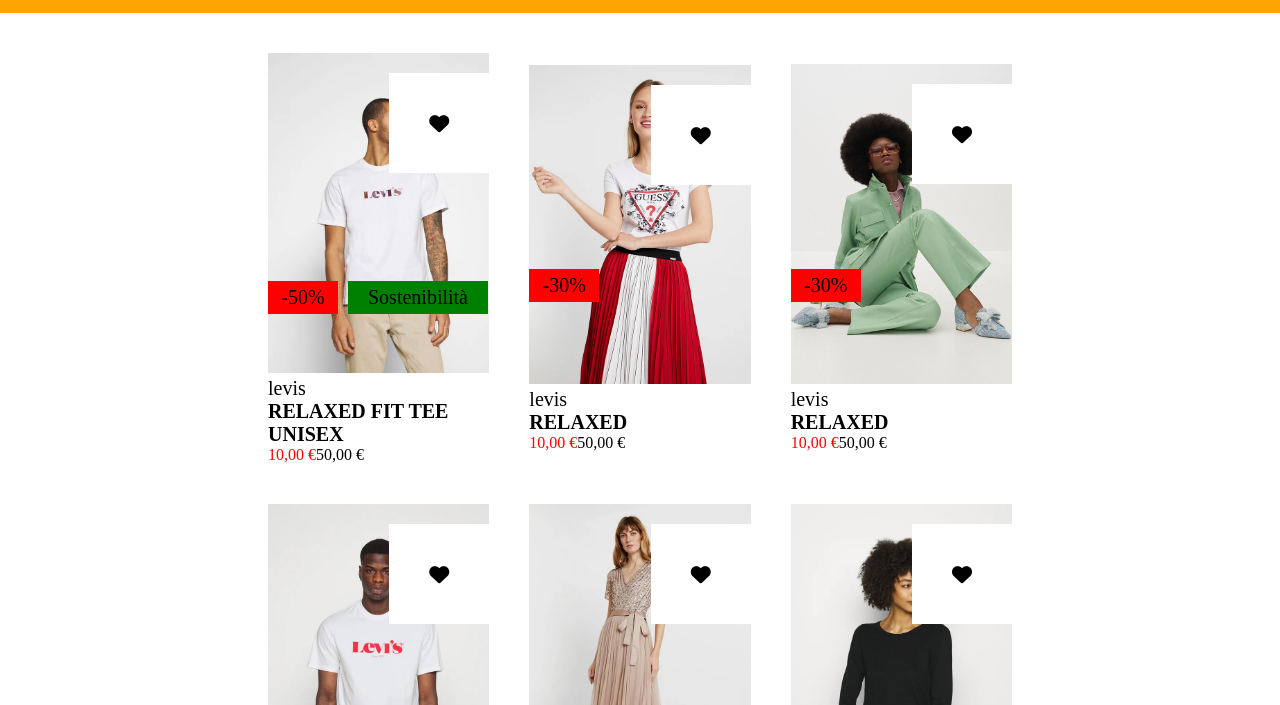
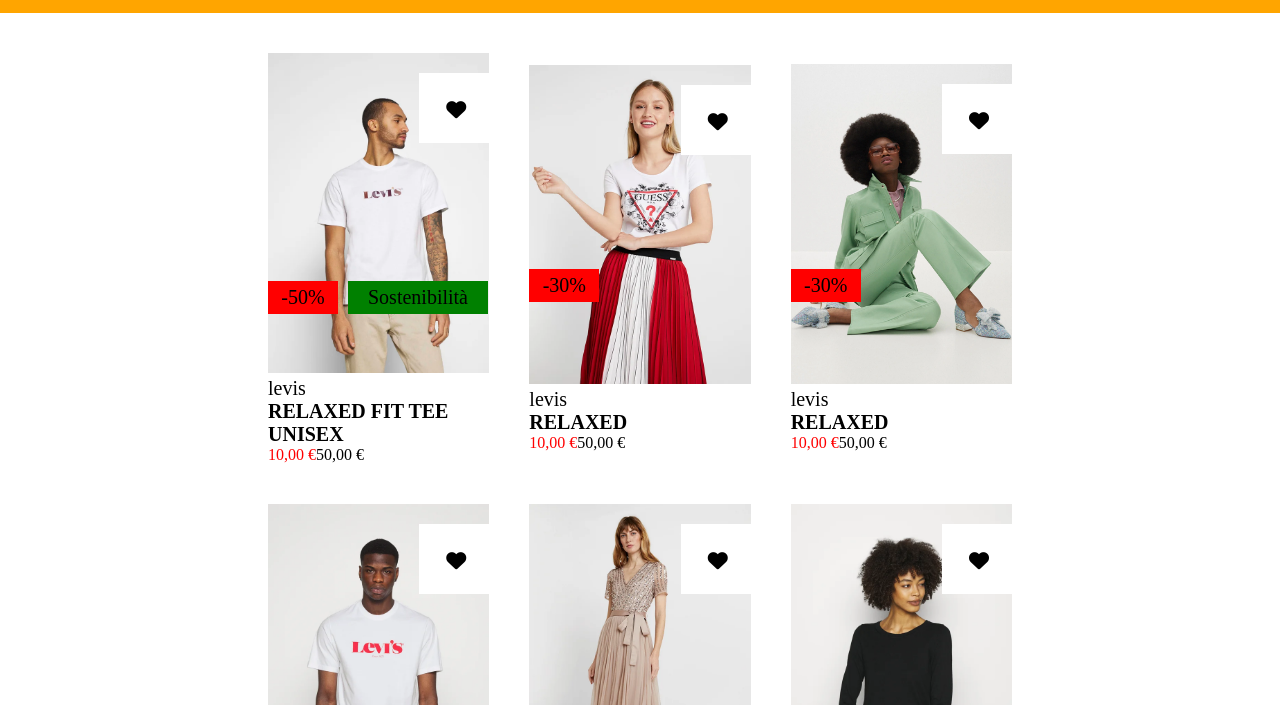
Before and after one commit to Fededada23/html-css-boolando, a plain HTML site: page index.html in a window 1280 px wide. Shown: the part 87-792 px from the top of the page. Drawn offline with Linux system fonts and the light colour scheme.

Commit message:
fixed padding hearts and dimension square white

```diff
--- a/css/style.css
+++ b/css/style.css
@@ -82,16 +82,18 @@ ul{
 }
 
 .label-white{
-    width: 100px;
-    height: 100px;
+    width: 70px;
+    height: 70px;
     font-size: 20px;
-    padding: 40px;
     text-align: center;
     position: absolute;
     background-color: white;
     top:20px;
     right: 0px;
 
+}
+.zia{
+    padding: 27px;
 }
 
 .margin-80px{
--- a/index.html
+++ b/index.html
@@ -48,7 +48,7 @@
                             <div class="overlay"><img src="./images/img/1b.webp" alt="1b"></div>
                             <div class="label green margin-80px">Sostenibilità</div>
                             <div class="label red">-50%</div>
-                            <div class="label-white"><i class="fa-solid fa-heart"></i></div>
+                            <div class="label-white"><i class="zia fa-solid fa-heart"></i></div>
                             <ul>
                                 <li class="marchio">levis</li>
                                 <li class="modello"><strong>RELAXED FIT TEE UNISEX</strong></li>
@@ -63,7 +63,7 @@
                             <img src="./images/img/2.webp">
                             <div class="overlay"><img src="./images/img/2b.webp" alt="2b"></div>
                             <div class="label red">-30%</div>
-                            <div class="label-white"><i class="fa-solid fa-heart"></i></div>
+                            <div class="label-white"><i class="zia fa-solid fa-heart"></i></div>
                             <ul>
                                 <li class="marchio">levis</li>
                                 <li class="modello"><strong>RELAXED</strong></li>
@@ -78,7 +78,7 @@
                             <img src="./images/img/3.webp">
                             <div class="overlay"><img src="./images/img/3b.webp" alt="3b"></div>
                             <div class="label red">-30%</div>
-                            <div class="label-white"><i class="fa-solid fa-heart"></i></div>
+                            <div class="label-white"><i class="zia fa-solid fa-heart"></i></div>
                             <ul>
                                 <li class="marchio">levis</li>
                                 <li class="modello"><strong>RELAXED</strong></li>
@@ -96,7 +96,7 @@
                             <div class="overlay"><img src="./images/img/4b.webp" alt="4b"></div>
                             <div class="label green margin-80px">Sostenibilità</div>
                             <div class="label red">-50%</div>
-                            <div class="label-white"><i class="fa-solid fa-heart"></i></div>
+                            <div class="label-white"><i class="zia fa-solid fa-heart"></i></div>
                             <ul>
                                 <li class="marchio">levis</li>
                                 <li class="modello"><strong>RELAXED</strong></li>
@@ -110,7 +110,7 @@
                         <div class="content">
                             <img src="./images/img/5.webp">
                             <div class="overlay"><img src="./images/img/5b.webp" alt="5b"></div>
-                            <div class="label-white"><i class="fa-solid fa-heart"></i></div>
+                            <div class="label-white"><i class="zia fa-solid fa-heart"></i></div>
                             <ul>
                                 <li class="marchio">levis</li>
                                 <li class="modello"><strong>RELAXED</strong></li>
@@ -123,7 +123,7 @@
                             <img src="./images/img/6.webp">
                             <div class="overlay"><img src="./images/img/6b.webp" alt="6b"></div>
                             <div class="label green">Sostenibilità</div>
-                            <div class="label-white"><i class="fa-solid fa-heart"></i></div>
+                            <div class="label-white"><i class="zia fa-solid fa-heart"></i></div>
                             <ul>
                                 <li class="marchio">levis</li>
                                 <li class="modello"><strong>RELAXED</strong></li>
```
